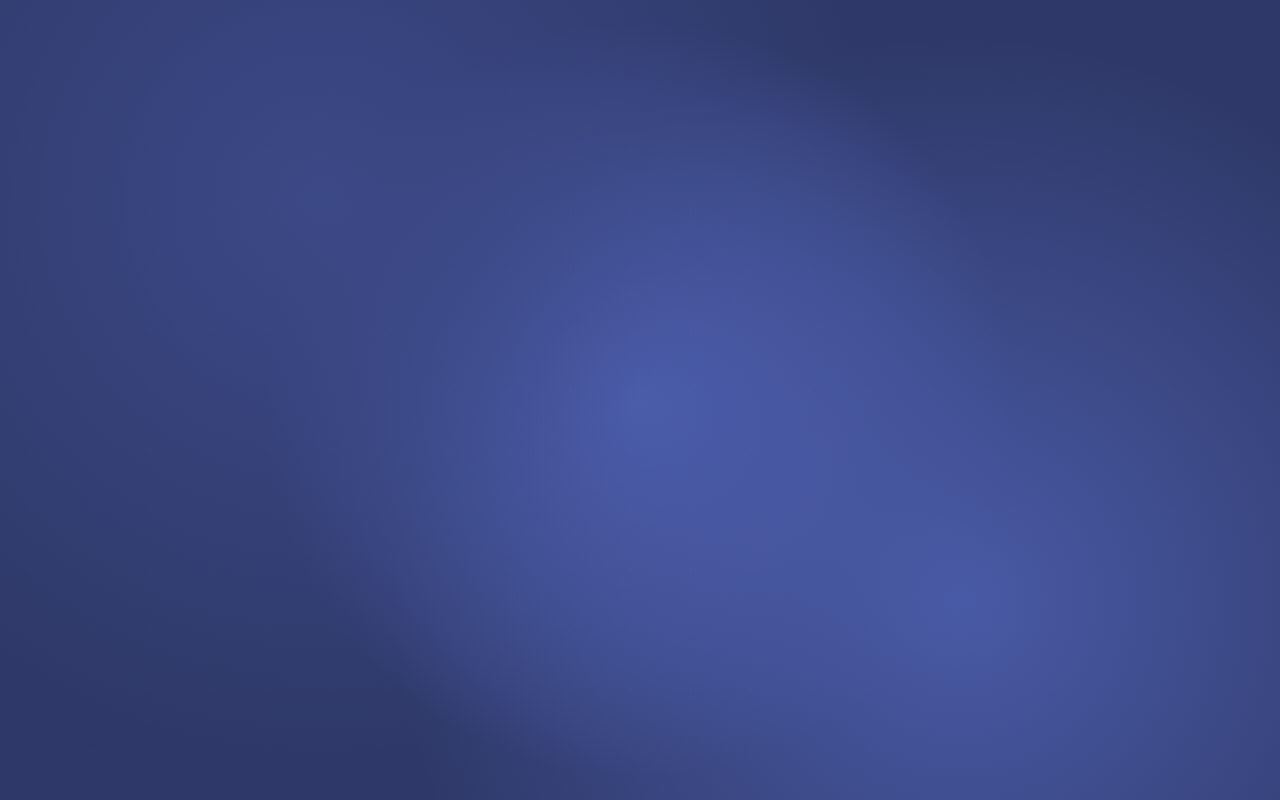
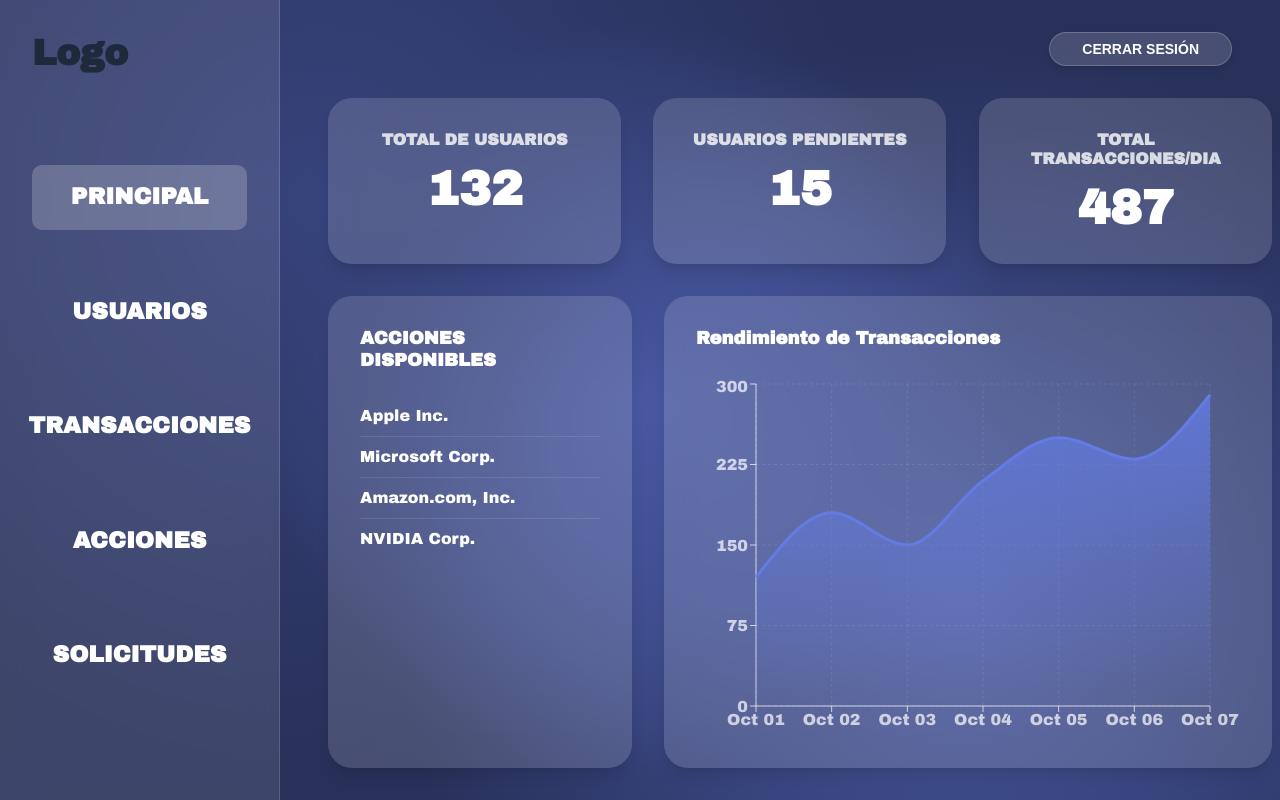
Before and after one commit to FranzFQ/hapi_page_proyect, a React (Vite) app in the folder fronted/: page /admin in a window 1280 px wide. Before the commit this address had no page. Built offline with nearby package versions, Linux system fonts and the light colour scheme.

Commit message:
feat(admin): implement admin dashboard view
Creates the new admin section, including a sidebar, stat cards, an actions list, and a dynamic analytics chart. Adds the /admin route to the main application router.

```diff
--- a/fronted/src/App.jsx
+++ b/fronted/src/App.jsx
@@ -4,19 +4,19 @@ import UserRegister from "./user-components/UserRegister.jsx";
 import UserHome from "./pages/UserHome.jsx";
 import EmailLoginPage from "./pages/EmailLoginPage.jsx";
 import PasswordLoginPage from "./pages//PasswordLoginPage.jsx"
+import AdminDashboard from "./pages/AdminDashboard.jsx";
 
 export default function App() {
   return (
     <Router>
-      <div style={{ width: '100vw', height: '100vh' }}>
         <Routes>
           <Route path="/" element={<UserHome />} />
           <Route path="/home" element={<UserHome />} />
           <Route path="/loginEmail" element={<EmailLoginPage />} />
           <Route path="/loginPassword" element={<PasswordLoginPage />} />
           <Route path="/register" element={<UserRegister />} />
+          <Route path="/admin" element={<AdminDashboard />} />
         </Routes>
-      </div>
     </Router>
   );
 }
--- /dev/null
+++ b/fronted/src/admin-components/ActionsList.jsx
@@ -0,0 +1,23 @@
+import React from 'react';
+
+export default function ActionsList({ actions }) {
+  if (!actions || actions.length === 0) {
+    return (
+      <div className="widget-card">
+        <h3 className="widget-title">ACCIONES DISPONIBLES</h3>
+        <p>No hay acciones disponibles en este momento.</p>
+      </div>
+    );
+  }
+
+  return (
+    <div className="widget-card">
+      <h3 className="widget-title">ACCIONES DISPONIBLES</h3>
+      <ul className="actions-list">
+        {actions.map((action) => (
+          <li key={action.id}>{action.name}</li>
+        ))}
+      </ul>
+    </div>
+  );
+}
--- /dev/null
+++ b/fronted/src/admin-components/AnalyticsChart.jsx
@@ -0,0 +1,13 @@
+import React from 'react';
+import TimeSeriesChart from '../global-components/TimeSeriesChart.jsx';
+
+export default function AnalyticsChart() {
+  return (
+    <div className="widget-card chart-card">
+      <h3 className="widget-title">Rendimiento de Transacciones</h3>
+      <div className="chart-container">
+        <TimeSeriesChart />
+      </div>
+    </div>
+  );
+}
--- /dev/null
+++ b/fronted/src/admin-components/DashboardHeader.jsx
@@ -0,0 +1,9 @@
+import React from 'react';
+
+export default function DashboardHeader() {
+  return (
+    <header className="dashboard-header">
+      <button className="logout-btn">CERRAR SESIÓN</button>
+    </header>
+  );
+}
--- /dev/null
+++ b/fronted/src/admin-components/Sidebar.jsx
@@ -0,0 +1,23 @@
+import React from 'react';
+
+export default function Sidebar() {
+  return (
+    <aside className="sidebar">
+      <div className="sidebar-logo">
+        <h1>Logo</h1>
+      </div>
+      <nav className="sidebar-nav">
+        <ul>
+          <li className="nav-item active">PRINCIPAL</li>
+          <li className="nav-item">USUARIOS</li>
+          <li className="nav-item">TRANSACCIONES</li>
+          <li className="nav-item">ACCIONES</li>
+          <li className="nav-item">SOLICITUDES</li>
+        </ul>
+      </nav>
+      <div className="sidebar-footer">
+        <div className="nav-item">ADMIN</div>
+      </div>
+    </aside>
+  );
+}
--- /dev/null
+++ b/fronted/src/admin-components/StatCard.jsx
@@ -0,0 +1,11 @@
+import React from 'react';
+
+// Componente reutilizable para las tarjetas de estadísticas
+export default function StatCard({ title, value }) {
+  return (
+    <div className="stat-card fade-in">
+      <h3 className="stat-card-title">{title}</h3>
+      <p className="stat-card-value">{value}</p>
+    </div>
+  );
+}
--- /dev/null
+++ b/fronted/src/global-components/TimeSeriesChart.jsx
@@ -0,0 +1,54 @@
+import React from 'react';
+import { LineChart, Line, XAxis, YAxis, CartesianGrid, Tooltip, ResponsiveContainer, AreaChart, Area } from 'recharts';
+
+const mockData = [
+  { date: 'Oct 01', transacciones: 120 },
+  { date: 'Oct 02', transacciones: 180 },
+  { date: 'Oct 03', transacciones: 150 },
+  { date: 'Oct 04', transacciones: 210 },
+  { date: 'Oct 05', transacciones: 250 },
+  { date: 'Oct 06', transacciones: 230 },
+  { date: 'Oct 07', transacciones: 290 },
+];
+
+const CustomTooltip = ({ active, payload, label }) => {
+  if (active && payload && payload.length) {
+    return (
+      <div className="chart-tooltip">
+        <p className="tooltip-label">{`Fecha: ${label}`}</p>
+        <p className="tooltip-value">{`Transacciones: ${payload[0].value}`}</p>
+      </div>
+    );
+  }
+  return null;
+};
+
+export default function TimeSeriesChart() {
+  return (
+    <ResponsiveContainer width="100%" height="100%">
+      <AreaChart
+        data={mockData}
+        margin={{ top: 10, right: 30, left: 0, bottom: 0 }}
+      >
+        <defs>
+          <linearGradient id="colorTransacciones" x1="0" y1="0" x2="0" y2="1">
+            <stop offset="5%" stopColor="var(--color-primary-1)" stopOpacity={0.8}/>
+            <stop offset="95%" stopColor="var(--color-primary-1)" stopOpacity={0}/>
+          </linearGradient>
+        </defs>
+        <CartesianGrid strokeDasharray="3 3" stroke="rgba(255, 255, 255, 0.1)" />
+        <XAxis dataKey="date" stroke="rgba(255, 255, 255, 0.7)" />
+        <YAxis stroke="rgba(255, 255, 255, 0.7)" />
+        <Tooltip content={<CustomTooltip />} />
+        <Area
+          type="monotone"
+          dataKey="transacciones"
+          stroke="var(--color-primary-1)"
+          strokeWidth={3}
+          fillOpacity={1}
+          fill="url(#colorTransacciones)"
+        />
+      </AreaChart>
+    </ResponsiveContainer>
+  );
+}
--- /dev/null
+++ b/fronted/src/pages/AdminDashboard.jsx
@@ -0,0 +1,42 @@
+import React from 'react';
+import Sidebar from '../admin-components/Sidebar.jsx';
+import DashboardHeader from '../admin-components/DashboardHeader.jsx';
+import StatCard from '../admin-components/StatCard.jsx';
+import ActionsList from '../admin-components/ActionsList.jsx';
+import AnalyticsChart from '../admin-components/AnalyticsChart.jsx';
+import '../style/AdminDashboard.css';
+
+export default function AdminDashboard() {
+  const adminStats = {
+    totalUsers: 132,
+    pendingUsers: 15,
+    dailyTransactions: 487,
+  };
+
+  const availableActions = [
+    { id: 'act_01', name: 'Apple Inc.' },
+    { id: 'act_02', name: 'Microsoft Corp.' },
+    { id: 'act_03', name: 'Amazon.com, Inc.' },
+    { id: 'act_04', name: 'NVIDIA Corp.' },
+  ];
+
+  return (
+    <div className="admin-dashboard fade-in">
+      <Sidebar />
+      <main className="admin-main-content">
+        <DashboardHeader />
+        <div className="admin-scrollable-content">
+          <div className="admin-stats-grid">
+            <StatCard title="TOTAL DE USUARIOS" value={adminStats.totalUsers} />
+            <StatCard title="USUARIOS PENDIENTES" value={adminStats.pendingUsers} />
+            <StatCard title="TOTAL TRANSACCIONES/DIA" value={adminStats.dailyTransactions} />
+          </div>
+          <div className="admin-widgets-grid">
+            <ActionsList actions={availableActions} />
+            <AnalyticsChart />
+          </div>
+        </div>
+      </main>
+    </div>
+  );
+}
--- /dev/null
+++ b/fronted/src/style/AdminDashboard.css
@@ -0,0 +1,182 @@
+.admin-dashboard {
+  width: 100vw;
+  height: 100vh;
+  background: #28315A;
+  background-image:
+    radial-gradient(circle at 25% 25%, #37437C 0%, transparent 50%),
+    radial-gradient(circle at 75% 75%, #46569E 0%, transparent 50%),
+    radial-gradient(circle at 50% 50%, #5568C0 0%, transparent 50%);
+  display: flex;
+  font-family: var(--font-sans);
+  overflow: hidden;
+}
+
+.admin-dashboard .sidebar {
+  width: 280px;
+  flex-shrink: 0;
+  background: rgba(255, 255, 255, 0.1);
+  backdrop-filter: blur(15px);
+  border-right: 1px solid rgba(255, 255, 255, 0.15);
+  display: flex;
+  flex-direction: column;
+  color: var(--text-white);
+  padding: var(--spacing-xl);
+}
+
+.admin-main-content {
+  flex-grow: 1;
+  display: flex;
+  flex-direction: column;
+  gap: var(--spacing-xl);
+}
+
+.admin-dashboard .sidebar .nav-item {
+  margin-top: 50px;
+  margin-bottom: 2.5rem;
+}
+
+.admin-dashboard .sidebar-footer {
+  margin-top: auto;
+}
+
+.dashboard-header {
+  display: flex;
+  justify-content: flex-end;
+  flex-shrink: 0;
+  padding: var(--spacing-xl) var(--spacing-2xl) 0;
+}
+
+.admin-scrollable-content {
+  flex-grow: 1;
+  overflow-y: auto;
+  display: flex;
+  flex-direction: column;
+  gap: var(--spacing-xl);
+  padding: 0 var(--spacing-2xl) var(--spacing-xl);
+  padding-right: var(--spacing-sm);
+}
+
+.logout-btn {
+  background: rgba(255, 255, 255, 0.15);
+  backdrop-filter: blur(10px);
+  color: var(--text-white);
+  border: 1px solid rgba(255, 255, 255, 0.2);
+  padding: var(--spacing-sm) var(--spacing-xl);
+  font-size: var(--text-sm);
+  font-weight: var(--font-bold);
+  border-radius: var(--radius-3xl);
+  cursor: pointer;
+  transition: all var(--transition-smooth);
+  box-shadow: var(--shadow-md);
+  text-transform: uppercase;
+}
+
+.logout-btn:hover {
+  background: rgba(255, 255, 255, 0.25);
+  transform: translateY(-2px);
+  box-shadow: var(--shadow-lg);
+}
+
+.admin-stats-grid {
+  display: grid;
+  grid-template-columns: repeat(auto-fit, minmax(250px, 1fr));
+  gap: var(--spacing-xl);
+}
+
+.stat-card {
+  background: rgba(255, 255, 255, 0.15);
+  backdrop-filter: blur(15px);
+  padding: var(--spacing-xl);
+  border-radius: var(--radius-xl);
+  text-align: center;
+  color: var(--text-white);
+  box-shadow: var(--shadow-lg);
+}
+
+.stat-card-title {
+  color: var(--text-white);
+  opacity: 0.8;
+  font-size: var(--text-base);
+  font-weight: var(--font-semibold);
+  margin-bottom: var(--spacing-md);
+}
+
+.stat-card-value {
+  font-size: var(--text-5xl);
+  font-weight: var(--font-black);
+  color: var(--text-white);
+  line-height: 1;
+  margin: 0;
+}
+
+.admin-widgets-grid {
+  display: grid;
+  grid-template-columns: 1fr 2fr;
+  gap: var(--spacing-xl);
+  flex-grow: 1;
+}
+
+.widget-card {
+  background: rgba(255, 255, 255, 0.15);
+  backdrop-filter: blur(15px);
+  padding: var(--spacing-xl);
+  border-radius: var(--radius-xl);
+  color: var(--text-white);
+  box-shadow: var(--shadow-lg);
+}
+
+.widget-title {
+  color: var(--text-white);
+  font-size: var(--text-lg);
+  font-weight: var(--font-bold);
+  margin-bottom: var(--spacing-lg);
+}
+
+.actions-list {
+  list-style: none;
+}
+
+.actions-list li {
+  font-size: var(--text-base);
+  padding: var(--spacing-sm) 0;
+  border-bottom: 1px solid rgba(255, 255, 255, 0.1);
+}
+
+.actions-list li:last-child {
+  border-bottom: none;
+}
+
+.chart-card {
+  display: flex;
+  flex-direction: column;
+}
+
+.chart-container {
+  width: 100%;
+  height: 100%;
+  flex-grow: 1;
+  min-height: 300px;
+}
+
+.chart-tooltip {
+  background: rgba(15, 23, 42, 0.8);
+  backdrop-filter: blur(5px);
+  border: 1px solid rgba(255, 255, 255, 0.2);
+  padding: var(--spacing-sm) var(--spacing-md);
+  border-radius: var(--radius-md);
+  box-shadow: var(--shadow-lg);
+}
+
+.tooltip-label {
+  color: #e2e8f0;
+  font-weight: var(--font-semibold);
+  font-size: var(--text-sm);
+  margin: 0;
+}
+
+.tooltip-value {
+  color: var(--text-white);
+  font-weight: var(--font-bold);
+  font-size: var(--text-base);
+  margin: 0;
+}
```
